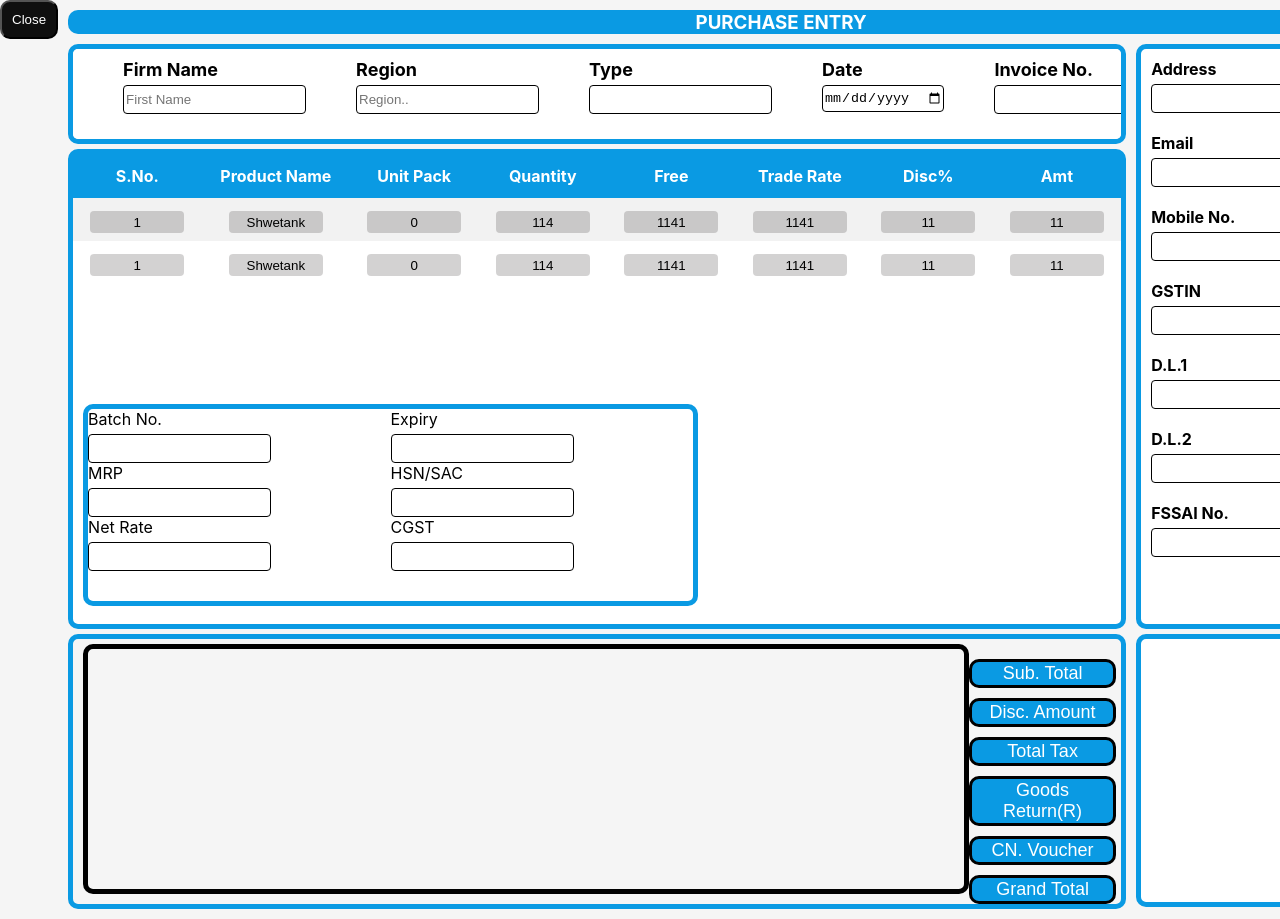
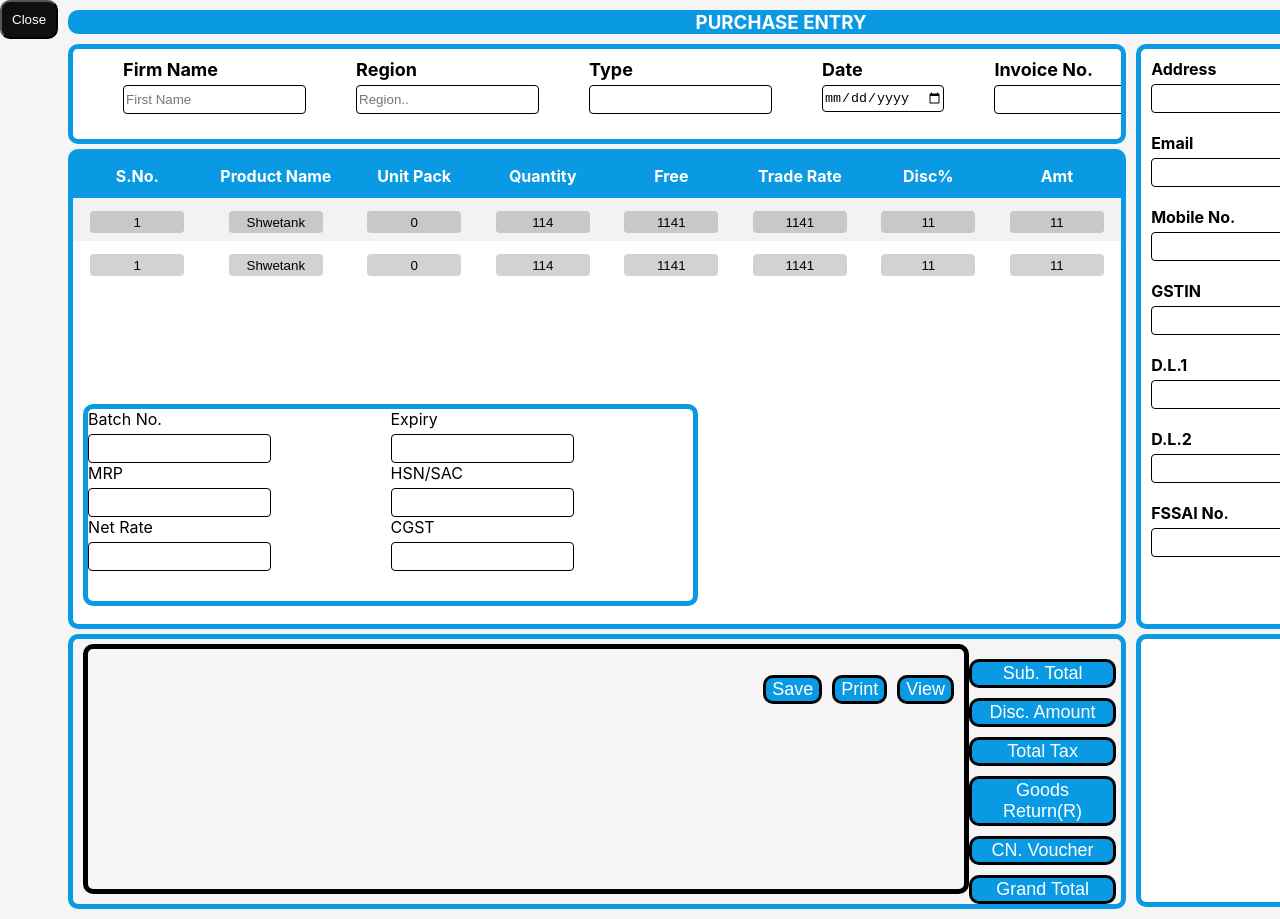
Before and after one commit to shwetank00001/Hegan-pages, a React (Create React App) app: page / in a window 1280 px wide. Shown: the top 919 px of the page. Built offline with nearby package versions, Linux system fonts and the light colour scheme.

Commit message:
added button

```diff
--- a/src/components/Bottom.js
+++ b/src/components/Bottom.js
@@ -5,7 +5,6 @@ const Bottom = () => {
 <div className='bottom-half'>
             <div className='total-box'>
                 <div className='total-empty'>
-                    <p>comments</p>
                 </div>
 
                 <div className='total-values'>
--- a/src/components/Entry.js
+++ b/src/components/Entry.js
@@ -146,6 +146,12 @@ const Entry = () => {
         return (
             <div className='total-empty'>
             <p>{props.generatedData}</p>
+                <div className='total-empty-buttons'>
+                    <button>Save</button>
+                    <button>Print</button>
+                    <button>View</button>
+                </div>
+
         </div>
         );
       }
--- a/src/index.css
+++ b/src/index.css
@@ -162,6 +162,22 @@ input {
   padding: 10px;
 }
 
+.total-empty-buttons{
+  display: flex;
+  float: right;
+  gap: 10px;
+
+}
+.total-empty-buttons > button{
+  cursor: pointer;
+  background-color: #0A9AE3;
+  color: white;
+  font-size: large;
+  border: 3px solid #000000;
+  border-radius: 10px;
+
+}
+
 .total-values-button{
   margin-top: 0px;
   display: flex;
@@ -172,6 +188,7 @@ input {
 }
 
 .total-values-button > button {
+  cursor: pointer;
   background-color: #0A9AE3;
   color: white;
   font-size: large;
```
